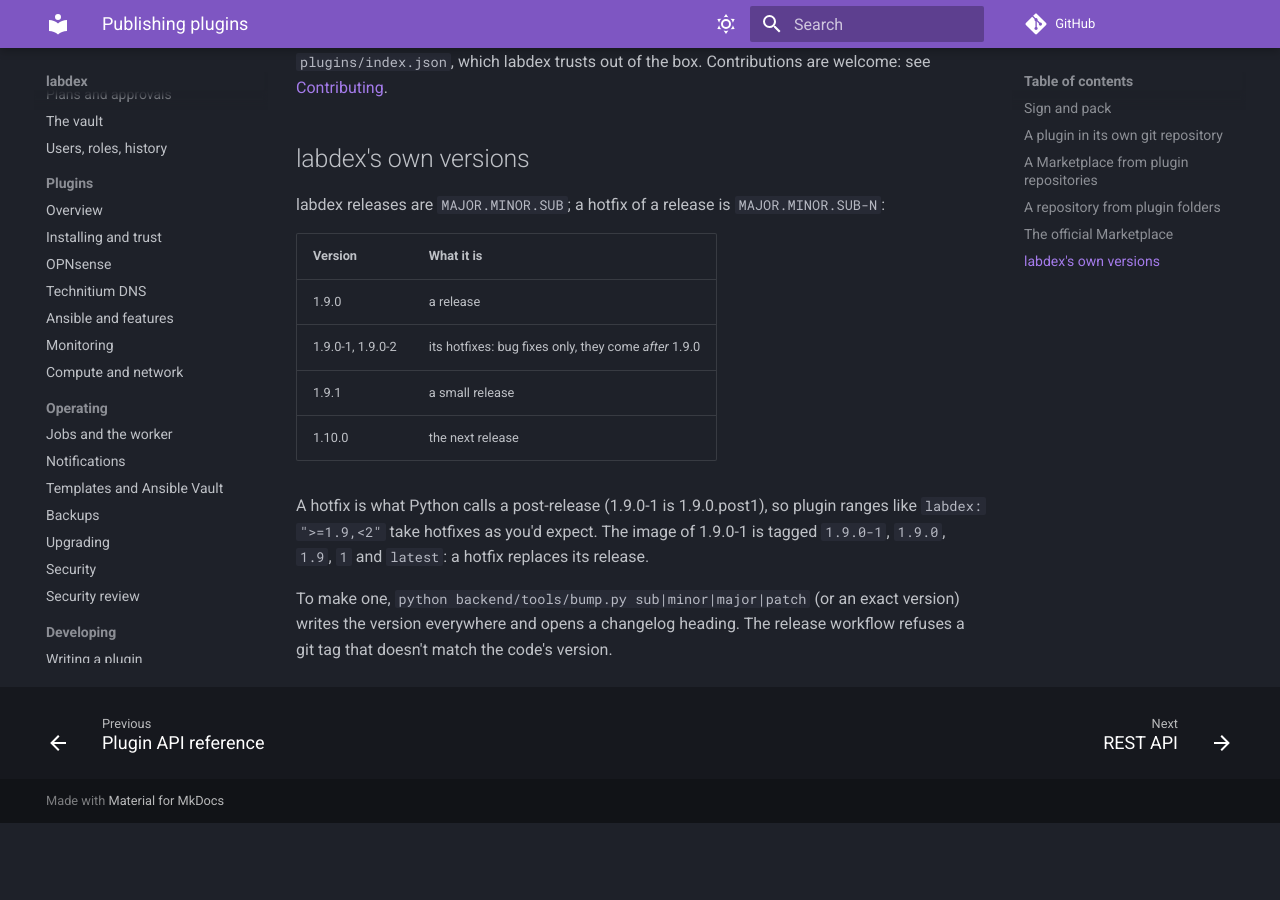
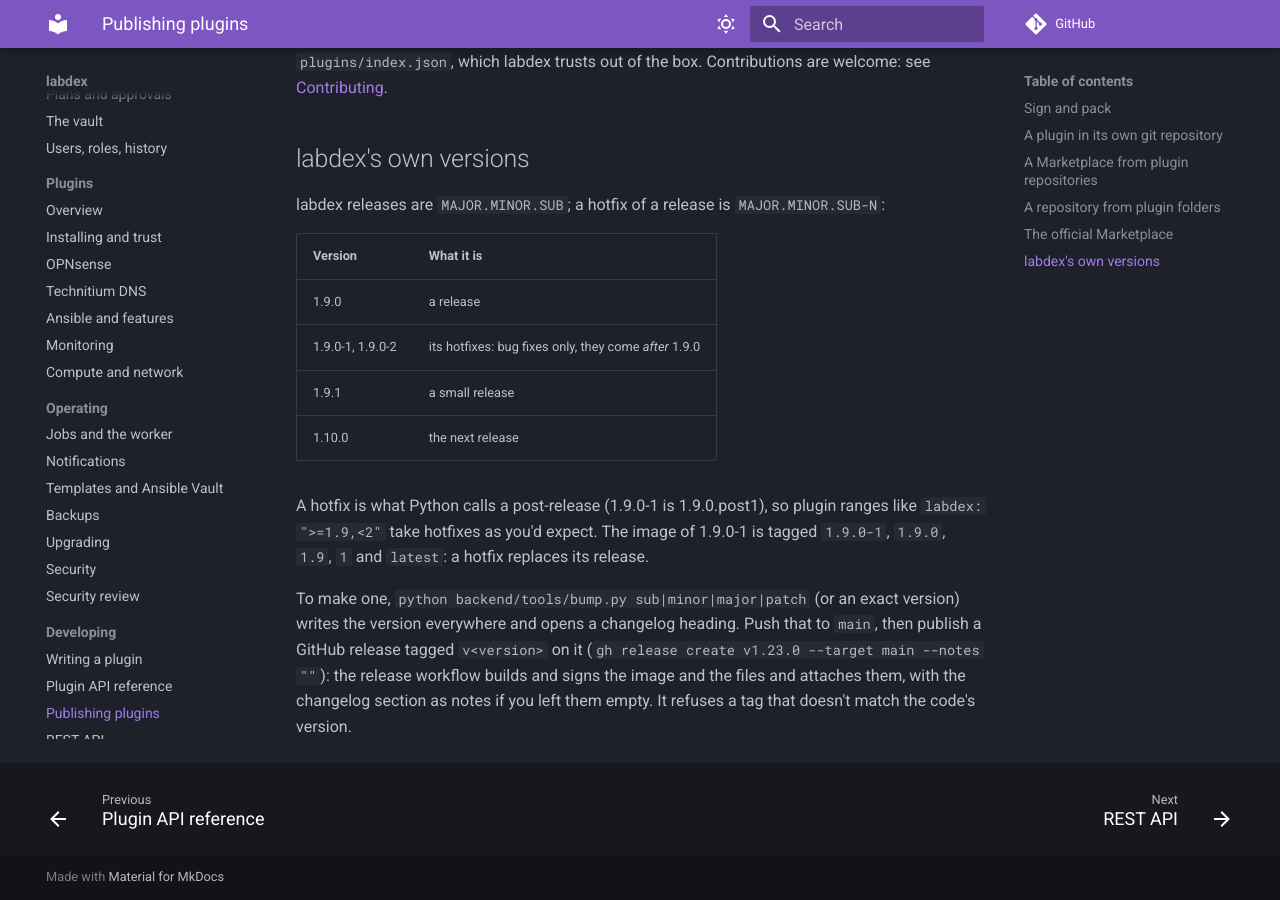
Before and after one commit to labdex-app/labdex, an MkDocs documentation site: the page built from docs/develop/publishing.md, in a window 1280 px wide and 900 px high, scrolled down 1976 px. Built offline with MkDocs 1.6.1 and Material for MkDocs 9.7.7, drawn with Linux system fonts in a browser that asks for light colours; comment, search, counter and statistics services are not loaded; before the commit the page ends 2799 px from its top, so only the background shows below that; some of the changed text lies outside the part shown.

Commit message:
Release on a published GitHub release
The release workflow runs when a release is published (tag v<version>):
it checks the tag against the code with a clear message, builds and signs
the image and the files, attaches them to that release and fills empty
notes from CHANGELOG.md. The source archive now includes the plugins.

Co-Authored-By: Claude Opus 5.5 <noreply@anthropic.com>
Claude-Session: https://claude.ai/code/session_01AYJt2yzyz5a7veKqaiy4SP

````diff
--- a/docs/develop/publishing.md
+++ b/docs/develop/publishing.md
@@ -14,7 +14,7 @@ plugin installs as *community*.
 ## A plugin in its own git repository
 
 That's how labdex's own plugins live (`labdex-plugin-<id>`): the plugin at the root of a
-repository, released by tagging. Start one from a plugin folder:
+repository, released by publishing a GitHub release. Start one from a plugin folder:
 
 ```sh
 python3 backend/tools/plugin_repo/make_plugin_repo.py ./pihole ../labdex-plugin-pihole --community
@@ -105,5 +105,8 @@ like `labdex: ">=1.9,<2"` take hotfixes as you'd expect. The image of 1.9.0-1 is
 `1.9.0-1`, `1.9.0`, `1.9`, `1` and `latest`: a hotfix replaces its release.
 
 To make one, `python backend/tools/bump.py sub|minor|major|patch` (or an exact version)
-writes the version everywhere and opens a changelog heading. The release workflow
-refuses a git tag that doesn't match the code's version.
+writes the version everywhere and opens a changelog heading. Push that to `main`, then
+publish a GitHub release tagged `v<version>` on it (`gh release create v1.23.0 --target main
+--notes ""`): the release workflow builds and signs the image and the files and attaches
+them, with the changelog section as notes if you left them empty. It refuses a tag that
+doesn't match the code's version.
````
Also changed, not shown: README.md (+1 -1 lines), 1 other file.
